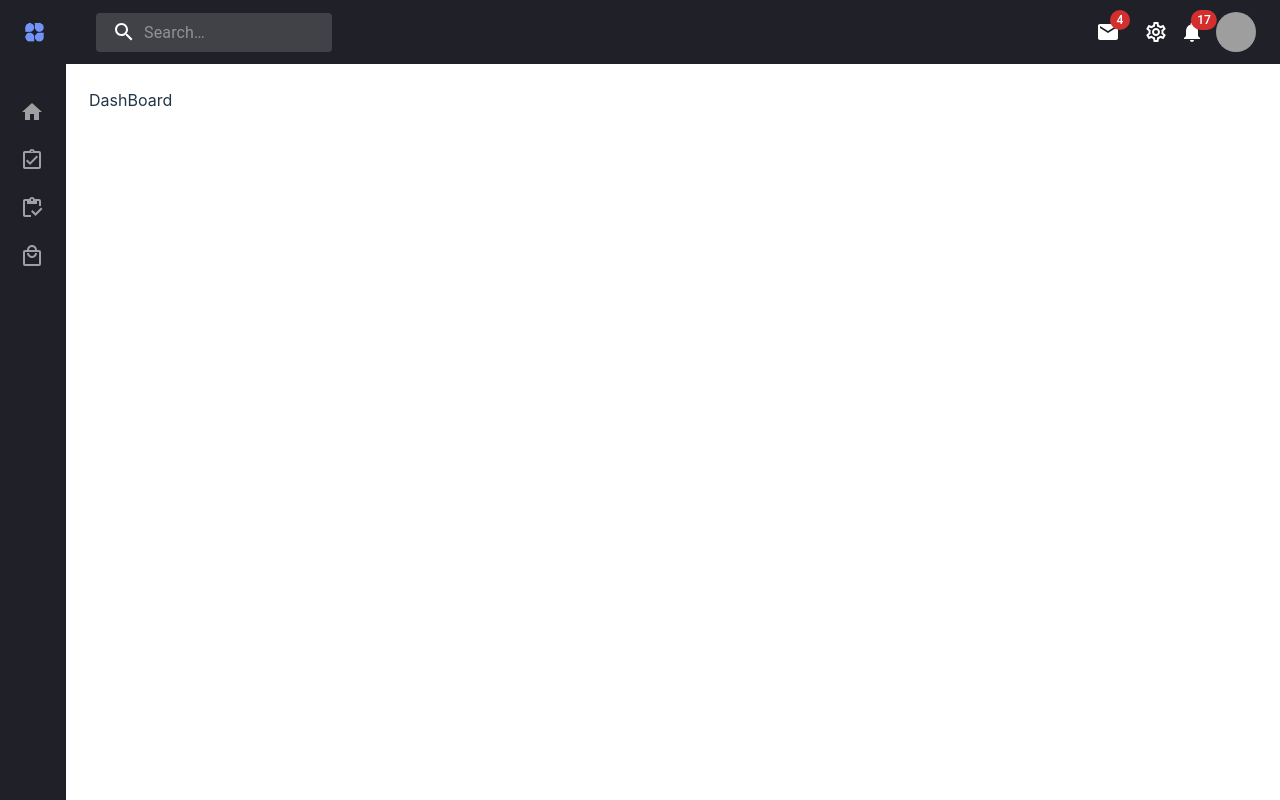
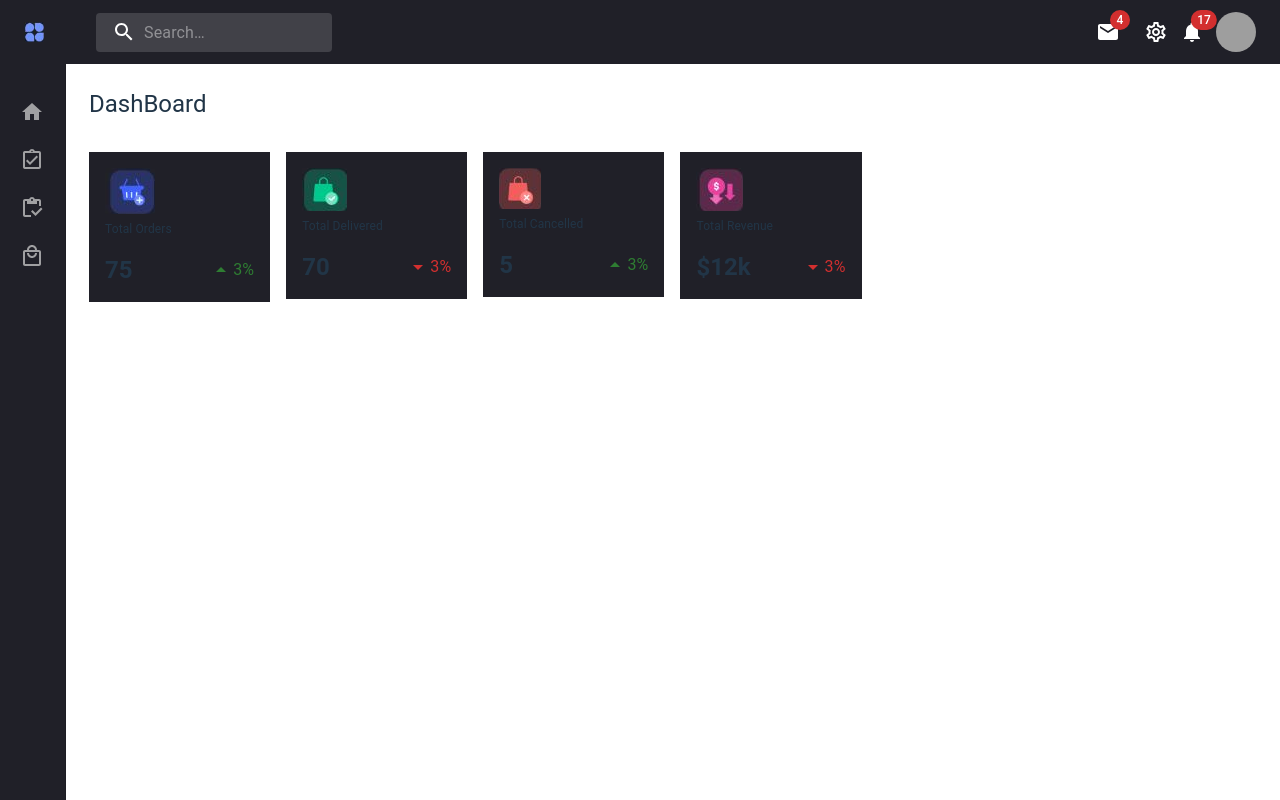
Before and after one commit to NirupanJoe/web-template-dashboard, a React (Vite) app: page /dashboard in a window 1280 px wide. Built offline with nearby package versions, Linux system fonts and the light colour scheme; grey boxes are pictures that could not be loaded.

Commit message:
Created the StatisticsCards.

```diff
--- a/src/components/DashBoard.jsx
+++ b/src/components/DashBoard.jsx
@@ -1,8 +1,19 @@
-import React from 'react'
+import React, { Fragment } from 'react'
+import { Grid, Typography } from '@mui/material'
+import StatisticsCards from './StatisticsCards';
 
 function DashBoard() {
   return (
-    <div>DashBoard</div>
+    <Fragment>
+      <Typography variant="h5">
+        DashBoard
+      </Typography>
+      <Grid container spacing={2} mt={2}>
+        <Grid item xs={12} md={8} >
+          <StatisticsCards />
+        </Grid>
+      </Grid>
+    </Fragment>
   )
 }
 
--- /dev/null
+++ b/src/components/StatisticsCards.jsx
@@ -0,0 +1,41 @@
+import React from 'react';
+import { Box, Grid, Stack, Typography } from '@mui/material';
+import orderIcon from '../assets/order.png';
+import deliveredIcon from '../assets/delivered.png';
+import cancelledIcon from '../assets/cancelled.png';
+import revenueIcon from '../assets/revenue.png';
+import ArrowDropUpIcon from '@mui/icons-material/ArrowDropUp';
+import ArrowDropDownIcon from '@mui/icons-material/ArrowDropDown';
+
+const statistics = [
+  { title: 'Total Orders', value: 75, change: '3', icon: orderIcon, color: 'blue' },
+  { title: 'Total Delivered', value: 70, change: '-3', icon: deliveredIcon, color: 'green' },
+  { title: 'Total Cancelled', value: 5, change: '3', icon: cancelledIcon, color: 'red' },
+  { title: 'Total Revenue', value: '$12k', change: '-3', icon: revenueIcon, color: 'purple' },
+];
+
+function StatisticsCards() {
+  return (
+    <Grid container spacing={2}>
+      {statistics.map((stat, index) => (
+        <Grid item xs={6} md={3} key={index}>
+          <Box bgcolor="#202028" padding={2} className={`stat-card ${stat.color}`}>
+            <img src={stat.icon} alt={stat.title} />
+            <Typography fontSize={12}>{stat.title}</Typography>
+            <Box display="flex" justifyContent="space-between" alignItems="center" mt={2}>
+              <Typography fontWeight={700} variant="h5">{stat.value}</Typography>
+              <Stack direction="row" alignItems="center">
+                {stat.change > 0 ? <ArrowDropUpIcon color='success' /> : <ArrowDropDownIcon color='error' />}
+                <Typography color={stat.change > 0 ? 'success.main' : 'error.main'} variant="subtitle1">
+                  {Math.abs(stat.change)}%
+                </Typography>
+              </Stack>
+            </Box>
+          </Box>
+        </Grid>
+      ))}
+    </Grid>
+  );
+}
+
+export default StatisticsCards;
```
